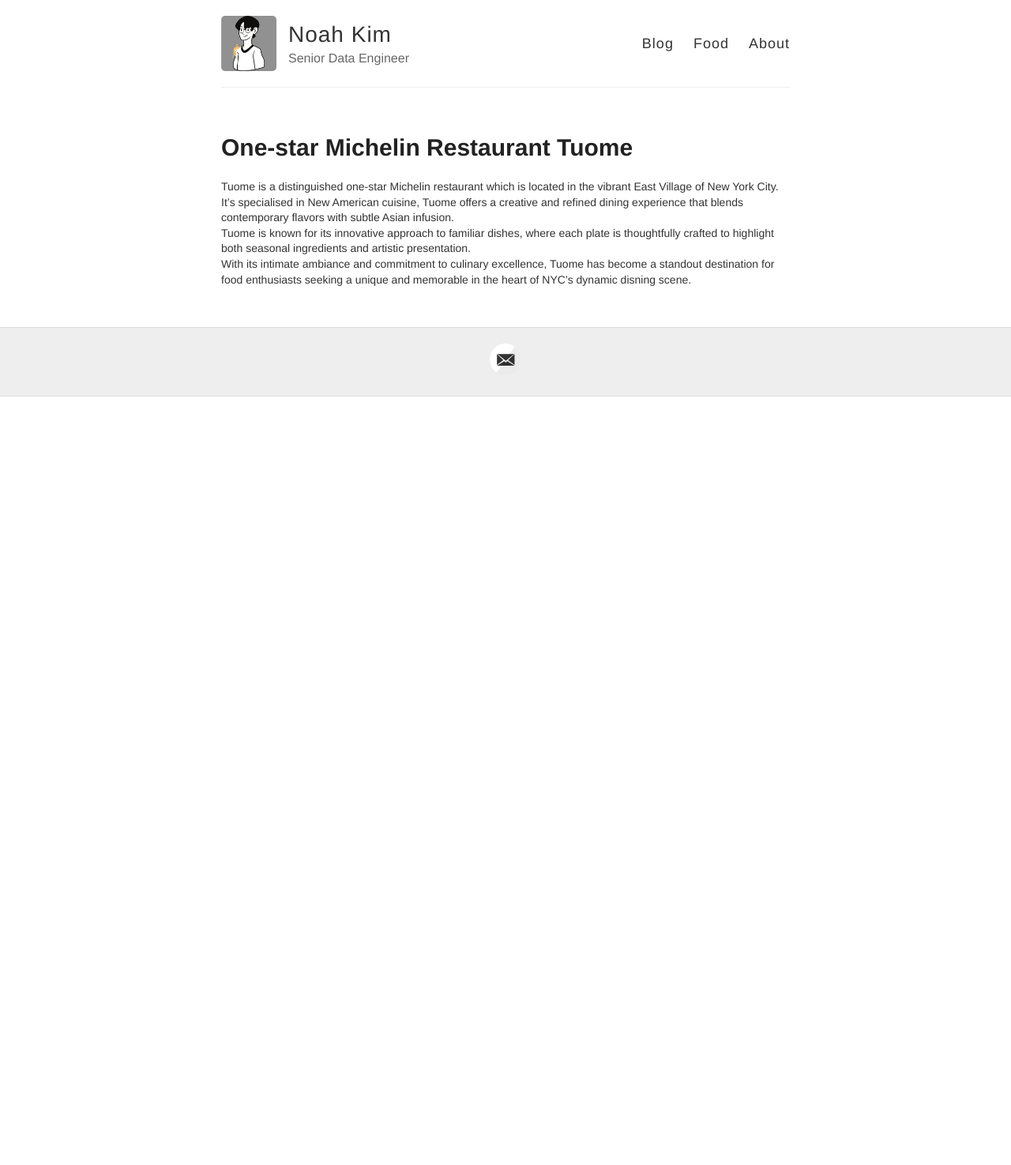
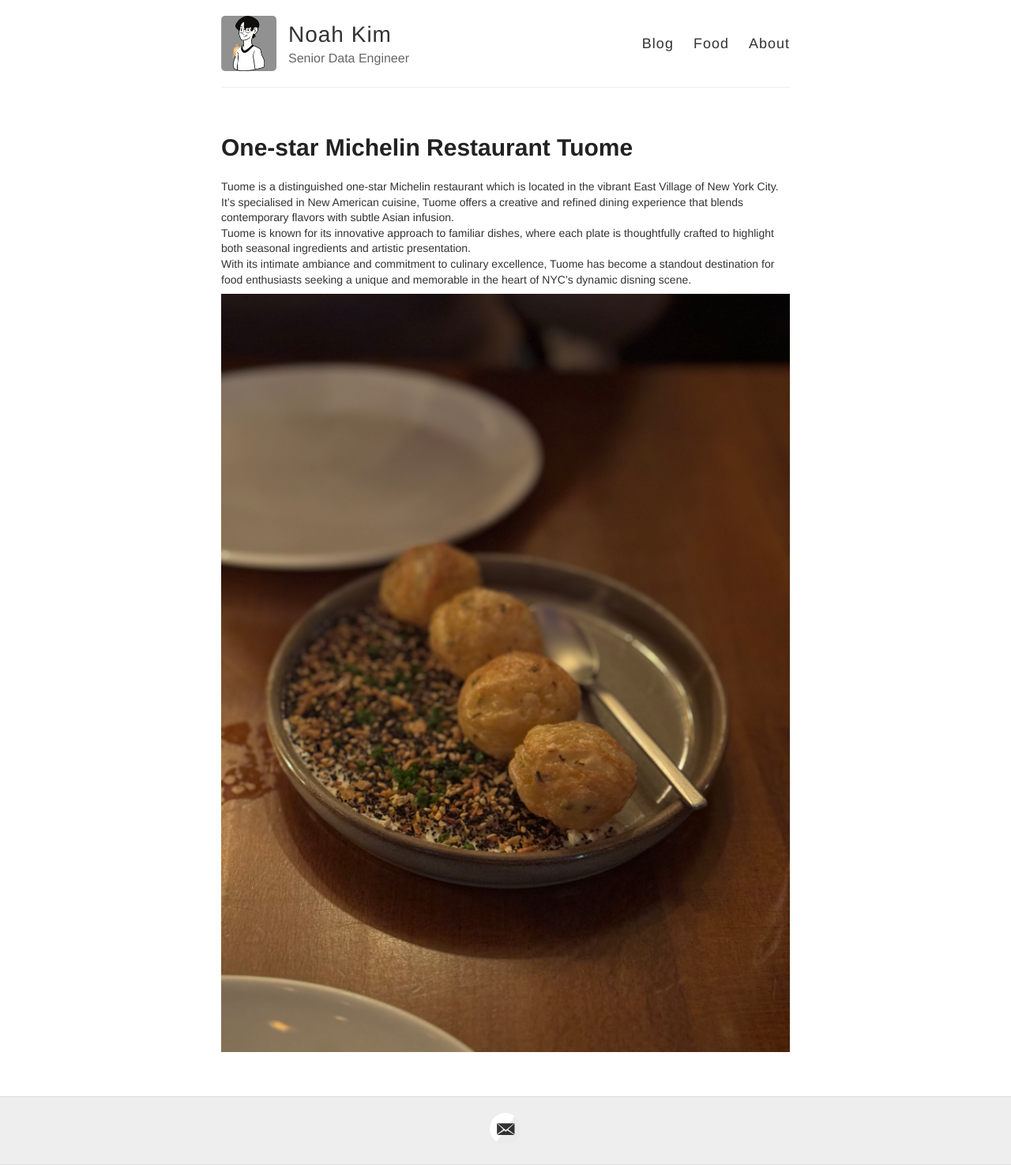
Before and after one commit to noahtjkim/noahtjkim.github.io, a Jekyll site: the page built from _posts/2024-08-24-Tuome.md, in a window 1280 px wide. Shown: the whole page at 79% size. Built offline with Jekyll 4.4.1, drawn with Linux system fonts in a browser that asks for light colours; before the commit the page ends 900 px from its top, so only the background shows below that.

Commit message:
Update 2024-08-24-Tuome.md

```diff
--- a/_posts/2024-08-24-Tuome.md
+++ b/_posts/2024-08-24-Tuome.md
@@ -8,3 +8,5 @@
 It's specialised in New American cuisine, Tuome offers a creative and refined dining experience that blends contemporary flavors with subtle Asian infusion.
 Tuome is known for its innovative approach to familiar dishes, where each plate is thoughtfully crafted to highlight both seasonal ingredients and artistic presentation.
 With its intimate ambiance and commitment to culinary excellence, Tuome has become a standout destination for food enthusiasts seeking a unique and memorable in the heart of NYC's dynamic disning scene.
+
+![appetiser_1](/images/tuome/appetiser_1.jpg)
```
